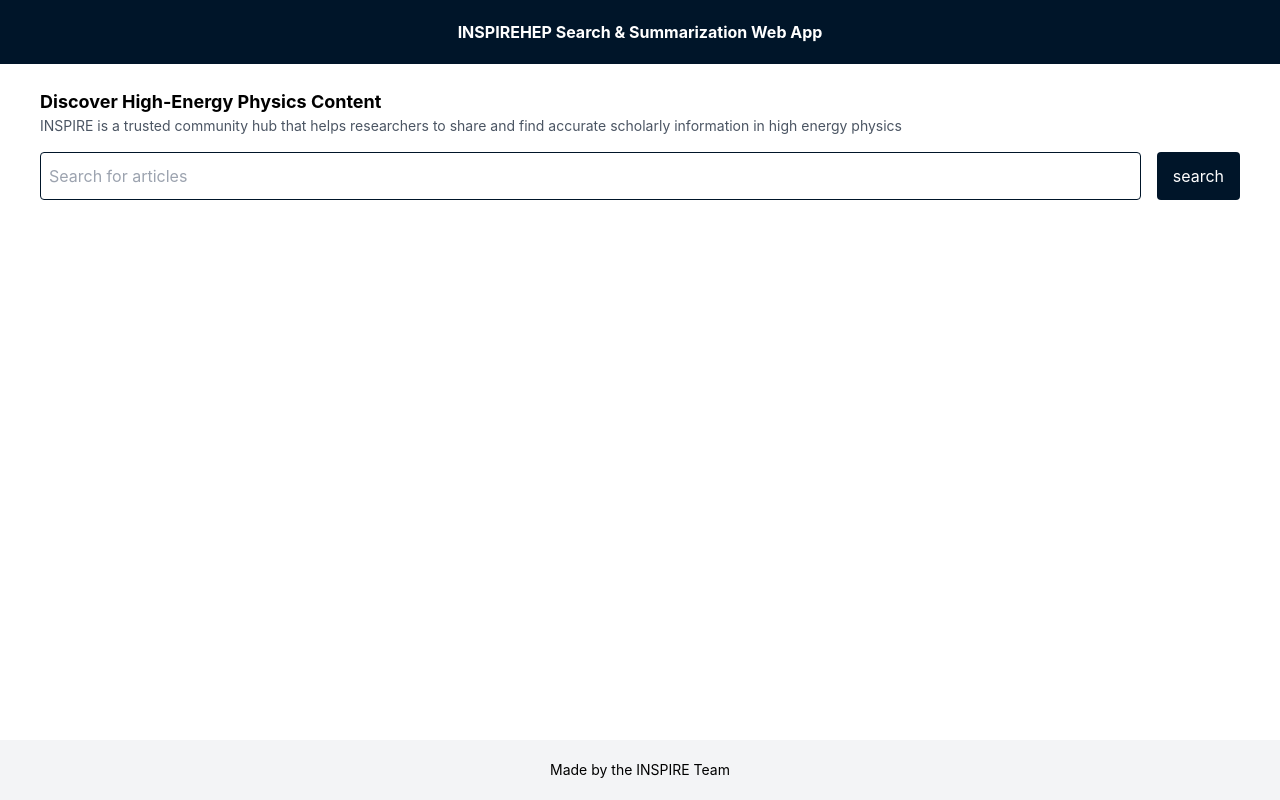
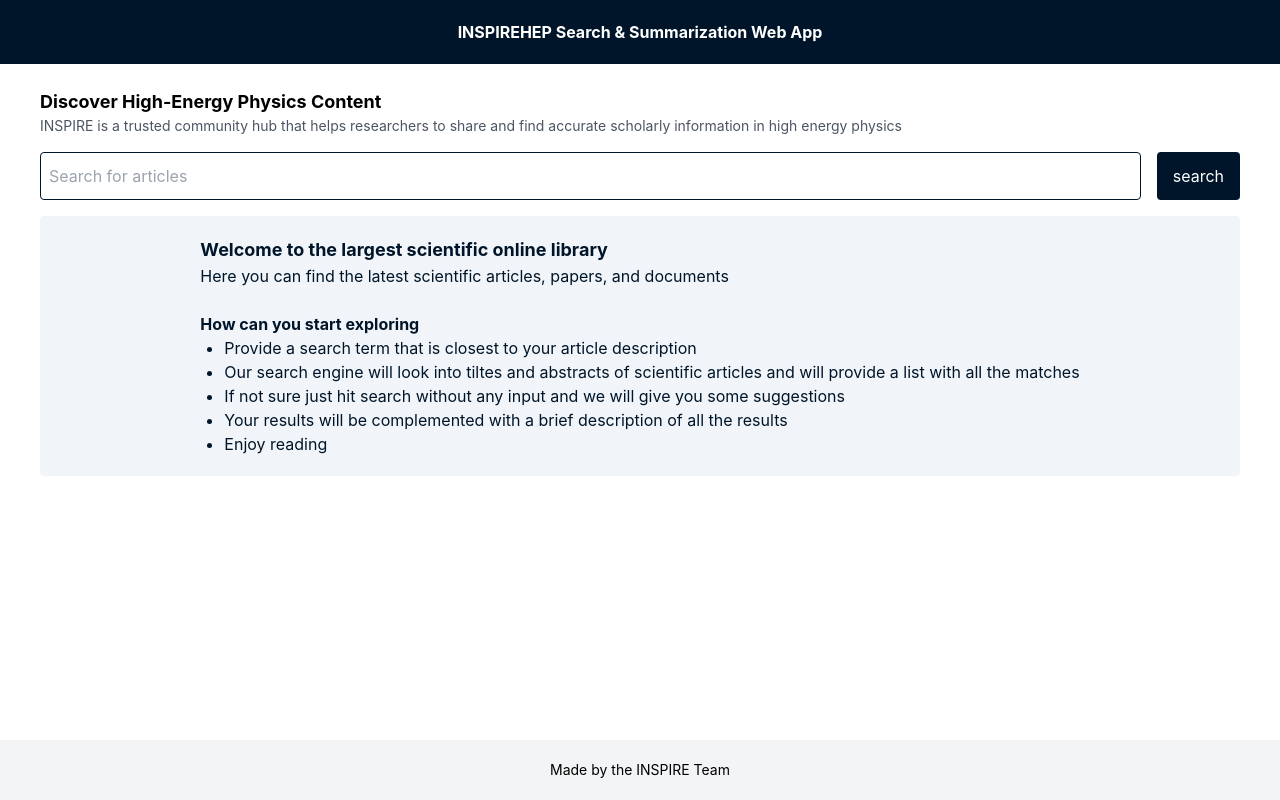
Before and after one commit to papadopan/djang-app, a React (Vite) app in the folder ui/: page / in a window 1280 px wide. Built offline with nearby package versions, Linux system fonts and the light colour scheme.

Commit message:
chore(ui): improve ui with proper messages based on the state of the app

```diff
--- a/ui/src/components/Articles/Articles.tsx
+++ b/ui/src/components/Articles/Articles.tsx
@@ -24,15 +24,89 @@
   }
 
   if (isError) {
-    return <div>Error: {error?.message}</div>;
+    return (
+      <div className="p-5  w-full text-[#001529] rounded bg-slate-100 flex flex-col items-center">
+        <div>
+          <h1 className="text-lg font-bold">
+            Sometimes something unexpected happens, even to the best
+          </h1>
+          <p>{error?.message}</p>
+        </div>
+      </div>
+    );
   }
 
   if (!data) {
-    return null;
+    return (
+      <div className="p-5  w-full text-[#001529] rounded bg-slate-100 flex flex-col items-center">
+        <div>
+          <h1 className="text-lg font-bold">
+            Welcome to the largest scientific online library
+          </h1>
+          <p className="text-md mb-6">
+            Here you can find the latest scientific articles, papers, and
+            documents
+          </p>
+          <h2 className="font-bold">How can you start exploring</h2>
+          <ul className="list-disc pl-6">
+            <li>
+              Provide a search term that is closest to your article description
+            </li>
+            <li>
+              Our search engine will look into tiltes and abstracts of
+              scientific articles and will provide a list with all the matches
+            </li>
+            <li>
+              If not sure just hit search without any input and we will give you
+              some suggestions
+            </li>
+            <li>
+              Your results will be complemented with a brief description of all
+              the results
+            </li>
+            <li>Enjoy reading</li>
+          </ul>
+        </div>
+      </div>
+    );
+  }
+
+  if (data.results.length === 0) {
+    return (
+      <div className="p-5  w-full text-[#001529] rounded bg-slate-100 flex flex-col items-center">
+        <div>
+          <h1 className="text-lg font-bold">No articles found</h1>
+          <p className="text-md mb-6">
+            We could not find any articles matching your search criteria.
+          </p>
+          <h2 className="font-bold">Tips for more accurate results</h2>
+          <ul className="list-disc pl-6">
+            <li>Try to be more specifc on your search terms</li>
+            <li>Better to provide keywords rather description</li>
+            <li>Check for typos</li>
+          </ul>
+        </div>
+      </div>
+    );
   }
 
   return (
-    <div className="flex flex-col gap-6">
+    <section className="flex flex-col gap-6">
+      {data.summary && (
+        <div className="my-4">
+          <p className="text-sm font-bold mb-2">
+            A brief summary of your articles
+          </p>
+          <div className=" border-b-2 border-t-2 py-4">
+            <div>
+              <p className="pl-6 italic text-sm text-gray-600">
+                {data.summary}
+              </p>
+            </div>
+          </div>
+        </div>
+      )}
+      <p className="text-sm font-bold">Results: {data.results.length}</p>
       {data.results.map((result, index) => (
         <Card>
           <CardHeader>
@@ -49,6 +123,6 @@
           </CardContent>
         </Card>
       ))}
-    </div>
+    </section>
   );
 };
```
